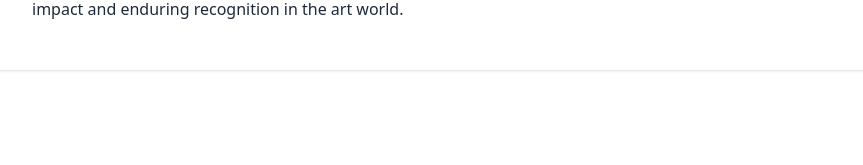
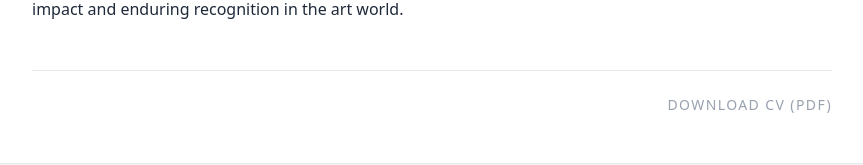
Before and after one commit to Santylx/OrishaTales-web, a Next.js app: page /about in a window 1280 px wide. Shown: the part 2072-2237 px from the top of the page, without its empty margins (400-1263 px from the left). Built offline with nearby package versions, Linux system fonts and the light colour scheme.

Commit message:
Add CV download link

```diff
--- a/app/about/page.tsx
+++ b/app/about/page.tsx
@@ -79,6 +79,16 @@ export default function AboutPage() {
                     <p>
                         Throughout his career, Santiago Rodríguez Olazábal has garnered notable accolades that acknowledge his singular talent. Among these are the Special Mention for the Most Original Work at the Knoke Art Fair (2014), the Diploma al Mérito Artístico from the Instituto Superior de Arte (2007), and the International Silver Plate Award at the 4th Ankara Biennial (1992). These honors, alongside recognition for specific works like <i>Onile</i>, which earned the Illustrious Visitor Coin of Vatican City (2005), underscore his consistent impact and enduring recognition in the art world.
                     </p>
+
+                    {/* CV Download Link */}
+                    <a
+                        href="/Olazábal-CV-Dic-2025.pdf"
+                        target="_blank"
+                        rel="noopener noreferrer"
+                        className="block mt-12 pt-6 border-t border-gray-200 text-right text-sm font-medium tracking-[0.1em] text-gray-400 hover:text-gray-900 transition-colors uppercase"
+                    >
+                        Download CV (PDF)
+                    </a>
                 </div>
             </div>
         </div>
```
Also changed, not shown: 1 other file (tests, documents, lock files or other folders).
